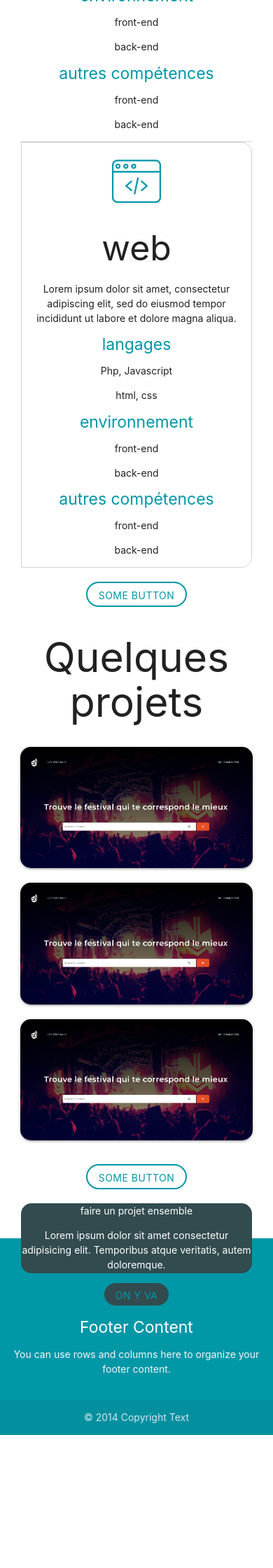
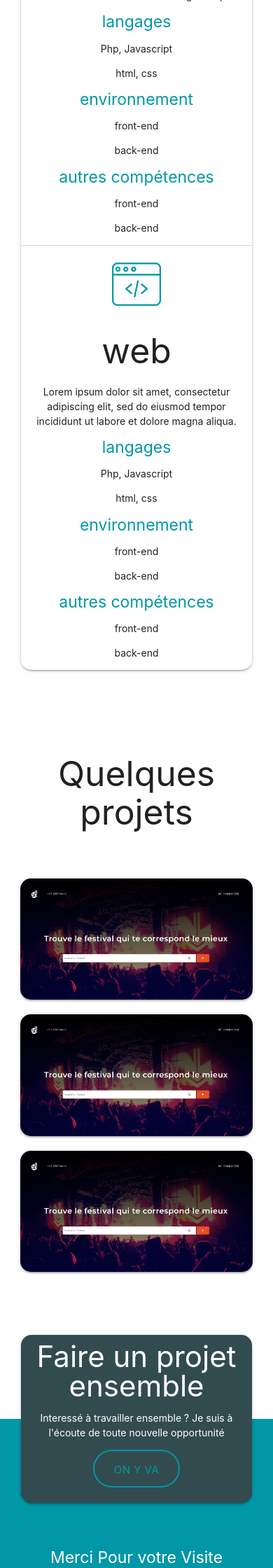
Before and after one commit to maxxsmo/maxxsmo.github.io, a PHP site: page / in a window 390 px wide. Shown: the part 2280-4520 px from the top of the page at 70% size. Before the commit the page ends 4330 px from the top, so only its background shows below. Run offline with PHP 8.4, Linux system fonts and the light colour scheme; some libraries are stand-ins or nearby versions.

Commit message:
media queries added, not fully responsive yet

```diff
--- a/_partials/contact.php
+++ b/_partials/contact.php
@@ -1,6 +1,6 @@
 <div class="contact-container">
-<span class="center-align"><p>faire un projet ensemble</p></span>
-<span class="center-align"><p>Lorem ipsum dolor sit amet consectetur adipisicing elit. Temporibus atque veritatis, autem doloremque.</p></span>
-<span class="btn-flex-cta"><a href="#" class="btn contact-btn">on y va</a></span>
+  <span class="center-align"><p>Faire un projet <br> ensemble</p></span>
+  <span class="center-align"><p>Interessé à travailler ensemble ? Je suis à l'écoute de toute nouvelle opportunité</p></span>
+  <span class="btn-flex-cta"><a href="#" class="btn btn-large contact-btn">on y va</a></span>
 
 </div>
--- a/_partials/footer.php
+++ b/_partials/footer.php
@@ -2,15 +2,18 @@
           <div class="container">
             <div class="row">
               <div class="center-align">
-                <h5 class="white-text">Footer Content</h5>
-                <p class="grey-text text-lighten-4">You can use rows and columns here to organize your footer content.</p>
+                <h5 class="white-text">Merci Pour votre Visite</h5>
+                <p class="grey-text text-lighten-4">
+                “Never stop learning, because life never stops teaching.”
+                </p>
+                <span><i class="fab fa-linkedin fa-2x"></i><i class="fab fa-github-square fa-2x"></i></span>
               </div>
 
             </div>
           </div>
           <div class="footer-copyright">
             <div class="container center-align">
-            © 2014 Copyright Text
+            © 2020 Copyright Text | made with <i class="fas fa-heart"></i> by Maxime Smolis
             </div>
           </div>
         </footer>
--- a/_partials/navbar.php
+++ b/_partials/navbar.php
@@ -2,6 +2,7 @@
     <div class="nav-wrapper">
       <a href="#" class="brand-logo"><img src="public/images/logo.png" alt=""></a>
       <ul id="nav-mobile" class="right hide-on-med-and-down">
+        <li><a href="#">Mon CV</a></li>
         <li><a href="sass.html">Mes projets</a></li>
         <li><a href="badges.html" class="btn main-style-for-btn">Me contacter</a></li>
       </ul>
--- a/_partials/presentation-skills.php
+++ b/_partials/presentation-skills.php
@@ -1,9 +1,10 @@
 <div class="presentation-section">
   <div class="container">
-    <h1 class="center-align">hello, Je m'appelle Maxime, enchanté!</h1>
+    <h1 class="center-align presentation-title">hello, Je m'appelle Maxime, enchanté!</h1>
     <p class="center-align">"Lorem ipsum dolor sit amet, consectetur adipiscing elit, sed do eiusmod tempor incididunt ut labore et dolore magna aliqua. Ut enim ad minim veniam, quis nostrud exercitation ullamco laboris nisi ut aliquip ex ea commodo consequat. Duis aute irure dolor in reprehenderit in voluptate velit esse cillum dolore eu fugiat nulla pariatur. Excepteur sint occaecat cupidatat non proident, sunt in culpa qui officia deserunt mollit anim id est laborum."</p>
   </div>
 </div>
+
 <div class="skills-section">
   <div class="row-skill-container">
     <div class="row">
@@ -90,9 +91,4 @@
 
     </div> <!--  end row -->
   </div> <!--  end skills container -->
-  <div class="row">
-    <div class="btn-container">
-      <a href="#" class="btn main-style-for-btn">some button</a>
-    </div>
-  </div>
 </div> <!--  end skills section -->
--- a/_partials/projects.php
+++ b/_partials/projects.php
@@ -1,5 +1,6 @@
-<h1 class="center-align">Quelques projets</h1>
+
 <div class="project-container">
+<h2 class="center-align projects-title">Quelques projets</h2>
   <div class="row ">
     <div class="col s12 m4">
       <div class="card">
@@ -45,8 +46,3 @@
     </div>
   </div>
 </div>
-<div class="row">
-  <div class="btn-container">
-    <a href="#" class="btn main-style-for-btn">some button</a>
-  </div>
-</div>
--- a/index.php
+++ b/index.php
@@ -32,6 +32,8 @@
 
   <!--JavaScript at end of body for optimized loading-->
   <script type="text/javascript" src="public/js/materialize.min.js"></script>
+  <!-- fontaweome cdn -->
+  <script src="https://kit.fontawesome.com/bf901c76ce.js" crossorigin="anonymous"></script>
   <script type="text/javascript" src="public/js/script.js"></script>
   </body>
 </html>
--- a/public/css/custom/contact.css
+++ b/public/css/custom/contact.css
@@ -9,11 +9,12 @@
   align-items: center;
   justify-content: space-around;
   flex-wrap: wrap;
-  margin-bottom: -50px;
+  margin-bottom: -80px;
   position: relative;
   z-index: 1;
-  height: 100px;
+  height: 160px;
   border-radius: 15px;
+  box-shadow: 0 2px 2px 0 rgba(0,0,0,0.14), 0 3px 1px -2px rgba(0,0,0,0.12), 0 1px 5px 0 rgba(0,0,0,0.2);
 
 }
 
@@ -29,7 +30,7 @@
 }
 
 .contact-btn {
-  border-radius: 20px;
+  border-radius: 40px;
   background-color: #324B4F;
   border: 2px solid var(--main-color);
   box-shadow: none;
@@ -40,3 +41,27 @@
   background-color: var(--main-color);
   color: white;
 }
+
+.contact-container > span:nth-child(1) > p {
+  font-size: 3em;
+  margin: 0 !important;
+  line-height: 1em;
+}
+
+@media (max-width: 1060px) {
+  .contact-container {
+    height: 240px;
+    flex-direction: column;
+    margin-bottom: -120px;
+    padding: 10px;
+
+  }
+}
+@media (max-width: 601px) {
+  .contact-container {
+    height: 240px;
+    margin-bottom: -120px;
+    padding: 10px;
+
+  }
+}
--- a/public/css/custom/footer.css
+++ b/public/css/custom/footer.css
@@ -2,5 +2,14 @@
 
 .page-footer {
   background-color: var(--main-color) !important;
-  padding-top: 100px;
+  padding-top: 170px;
 }
+
+span i {
+  padding: 10px;
+  margin-top: 20px;
+}
+
+#logo-footer {
+  color: white;
+}
--- a/public/css/custom/navbar.css
+++ b/public/css/custom/navbar.css
@@ -16,12 +16,17 @@ nav {
   font-family: 'Montserrat', sans-serif;
 }
 
-/* #nav-mobile > li:nth-child(2) > a {
+#nav-mobile > li:nth-child(3) > a {
   border-radius: 20px;
   background-color: white;
   border: 2px solid var(--main-color);
   box-shadow: none;
-} */
+}
+
+#nav-mobile > li:nth-child(3) > a:hover {
+  background-color: var(--main-color);
+  color: white !important;
+}
 
 a.brand-logo {
   margin-left: 20px;
--- a/public/css/custom/presentation-skills.css
+++ b/public/css/custom/presentation-skills.css
@@ -24,8 +24,14 @@ div.presentation-section > div > p {
 }
 .row-skill-container {
   margin: 0 30px;
+  border-radius: 15px;
+  box-shadow: 0 2px 2px 0 rgba(0,0,0,0.14), 0 3px 1px -2px rgba(0,0,0,0.12), 0 1px 5px 0 rgba(0,0,0,0.2);
+}
 
+.row-skill-container > .row {
+  margin-bottom: 0 !important;
 }
+
 
 body > div.skills-section > div.row-skill-container > div > div:nth-child(1) {
   border-top-left-radius: 15px;
@@ -33,8 +39,8 @@ body > div.skills-section > div.row-skill-container > div > div:nth-child(1) {
 }
 
 body > div.skills-section > div.row-skill-container > div > div:nth-child(2) {
-  border-right: none;
-  border-left: none;
+  border-right: 1px solid lightgrey;
+  border-left: 1px solid lightgrey;
 }
 
 body > div.skills-section > div.row-skill-container > div > div:nth-child(3) {
@@ -43,9 +49,9 @@ body > div.skills-section > div.row-skill-container > div > div:nth-child(3) {
 }
 
 .skill-container {
-  border: 1px solid lightgrey;
   background-color: white;
 }
+
 
 .skill-icon-container {
   display: flex;
@@ -66,7 +72,46 @@ div.content-col >  div.sub-section-col > .subtitle-col {
 }
 
 
-.btn-container {
+.btn-container-presentation {
   display: flex;
   justify-content: center;
 }
+.btn-container > .presentation-btn {
+    border-radius: 20px;
+    background-color: var(--main-color);
+    border: 2px solid white;
+    box-shadow: none;
+    color: white;
+}
+
+.btn-container > .presentation-btn:hover {
+  background-color: white;
+}
+
+.presentation-title {
+  margin-bottom: 30px;
+}
+
+
+@media (max-width: 601px) {
+  .presentation-section {
+    height: 750px;
+  }
+
+  body > div.skills-section > div.row-skill-container > div > div:nth-child(1) {
+    border-top-left-radius: 15px;
+    border-top-right-radius: 15px;
+  }
+
+  body > div.skills-section > div.row-skill-container > div > div:nth-child(3) {
+    border-bottom-left-radius: 15px;
+    border-bottom-right-radius: 15px;
+  }
+
+  body > div.skills-section > div.row-skill-container > div > div:nth-child(2) {
+    border-right: none;
+    border-left: none;
+    border-top: 1px solid lightgrey;
+    border-bottom: 1px solid lightgrey;
+  }
+}
--- a/public/css/custom/projects.css
+++ b/public/css/custom/projects.css
@@ -12,9 +12,21 @@
 
 .project-container {
   margin: 0 18.75px;
+  height: 37.5em;
+  padding-top: 6.25em;
 }
 
 .card {
   border-radius: 15px !important;
   overflow: hidden;
 }
+
+.projects-title {
+  margin-bottom: 60px;
+}
+
+@media (max-width: 601px) {
+  .project-container {
+    height: 950px;
+  }
+}
--- a/public/css/style.css
+++ b/public/css/style.css
@@ -16,11 +16,3 @@
 @import '../css/custom/contact.css';
 /* footer  */
 @import '../css/custom/footer.css';
-
-.main-style-for-btn {
-  border-radius: 20px;
-  background-color: white;
-  border: 2px solid var(--main-color);
-  box-shadow: none;
-  color: var(--main-color);
-}
```
Also changed, not shown: public/images/materialize.png (added).
